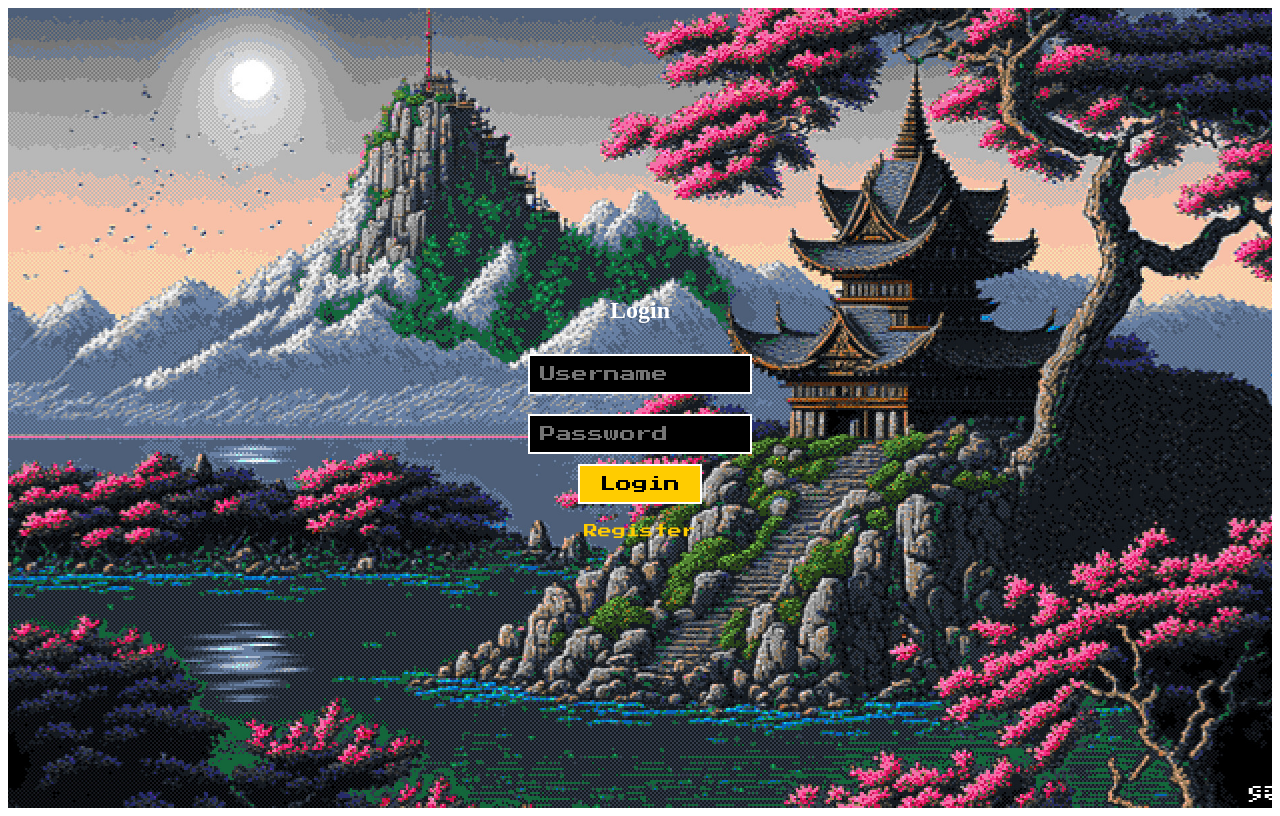
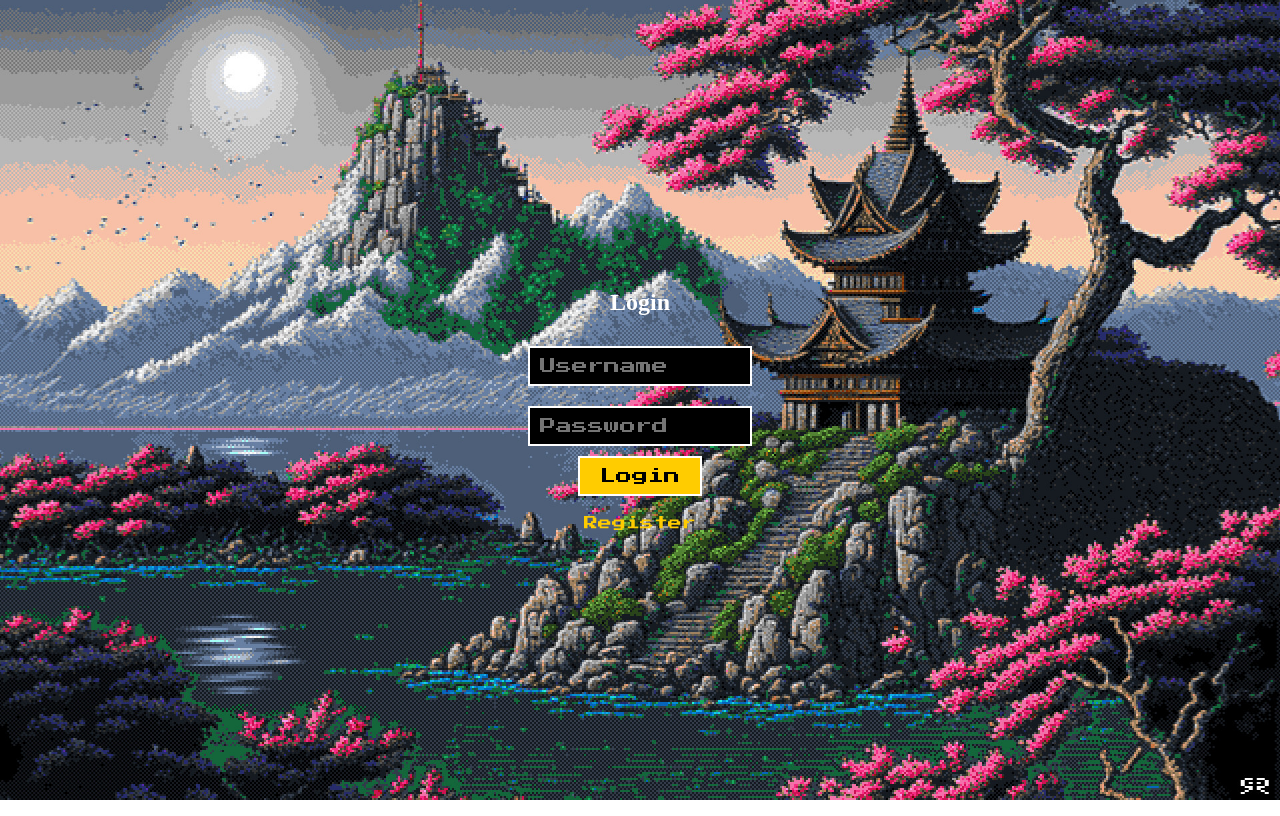
Before and after one commit to Nicoblessjah/TALLER3_ESPE, a Vue app in the folder Frontend/juego/: page /login in a window 1280 px wide. Built offline with nearby package versions, Linux system fonts and the light colour scheme.

Commit message:
Fix marco blanco

```diff
--- a/Frontend/juego/src/components/LoginPage.vue
+++ b/Frontend/juego/src/components/LoginPage.vue
@@ -29,36 +29,42 @@ export default {
           password: this.password,
         });
 
-        // Si el login es exitoso, redirige a la página de menú
         alert(response.data.message);
         this.$router.push('/menu');  // Redirige a /menu
-
       } catch (error) {
-        alert(error.response.data.message);  // Muestra el mensaje de error si no es exitoso
+        alert(error.response.data.message);  // Muestra el mensaje de error
       }
     },
   },
+  mounted() {
+    document.body.classList.add('login-background');
+  },
+  beforeUnmount() {
+    document.body.classList.remove('login-background');
+  }
 };
 </script>
 
 <style scoped>
 @import url('https://fonts.googleapis.com/css2?family=Press+Start+2P&display=swap');
+
 body {
-  background-color: #1a1a1a;
+  margin: 0;  /* Elimina cualquier margen del body */
   font-family: 'Press Start 2P', cursive;
+  background-color: transparent; /* Asegúrate de que no haya fondo por defecto */
 }
 
 .login-container {
   display: flex;
   flex-direction: column;
-  margin: 0;
   align-items: center;
   justify-content: center;
   height: 100vh;
   color: #fff;
   text-align: center;
-  background-image: url("../assets/portada2.jpg");
   background-size: cover;
+  background-position: center;
+  background-repeat: no-repeat;
 }
 
 h2 {
@@ -110,3 +116,17 @@ h2 {
   text-decoration: underline;
 }
 </style>
+
+<style>
+.login-background {
+  background-image: url("../assets/portada2.jpg");
+  background-size: cover;
+  background-position: center;
+  margin: 0;
+  height: 100vh;
+  display: flex;
+  flex-direction: column;
+  justify-content: center;
+  align-items: center;
+}
+</style>
--- a/Frontend/juego/src/components/RegisterPage.vue
+++ b/Frontend/juego/src/components/RegisterPage.vue
@@ -35,14 +35,22 @@ export default {
       }
     },
   },
+  mounted() {
+    document.body.classList.add('register-background');
+  },
+  beforeUnmount() {
+    document.body.classList.remove('register-background');
+  }
 };
 </script>
 
 <style scoped>
 @import url('https://fonts.googleapis.com/css2?family=Press+Start+2P&display=swap');
+
 body {
-  background-color: #1a1a1a;
+  margin: 0; /* Elimina cualquier margen del body */
   font-family: 'Press Start 2P', cursive;
+  background-color: transparent; /* Asegúrate de que no haya fondo por defecto */
 }
 
 .register-container {
@@ -53,8 +61,9 @@ body {
   height: 100vh;
   color: #fff;
   text-align: center;
-  background-image: url("../assets/portada2.jpg");
   background-size: cover;
+  background-position: center;
+  background-repeat: no-repeat;
 }
 
 h2 {
@@ -105,5 +114,18 @@ h2 {
 .pixel-link:hover {
   text-decoration: underline;
 }
+</style>
 
+<style>
+.register-background {
+  background-image: url("../assets/portada2.jpg");
+  background-size: cover;
+  background-position: center;
+  margin: 0;
+  height: 100vh;
+  display: flex;
+  flex-direction: column;
+  justify-content: center;
+  align-items: center;
+}
 </style>
```
